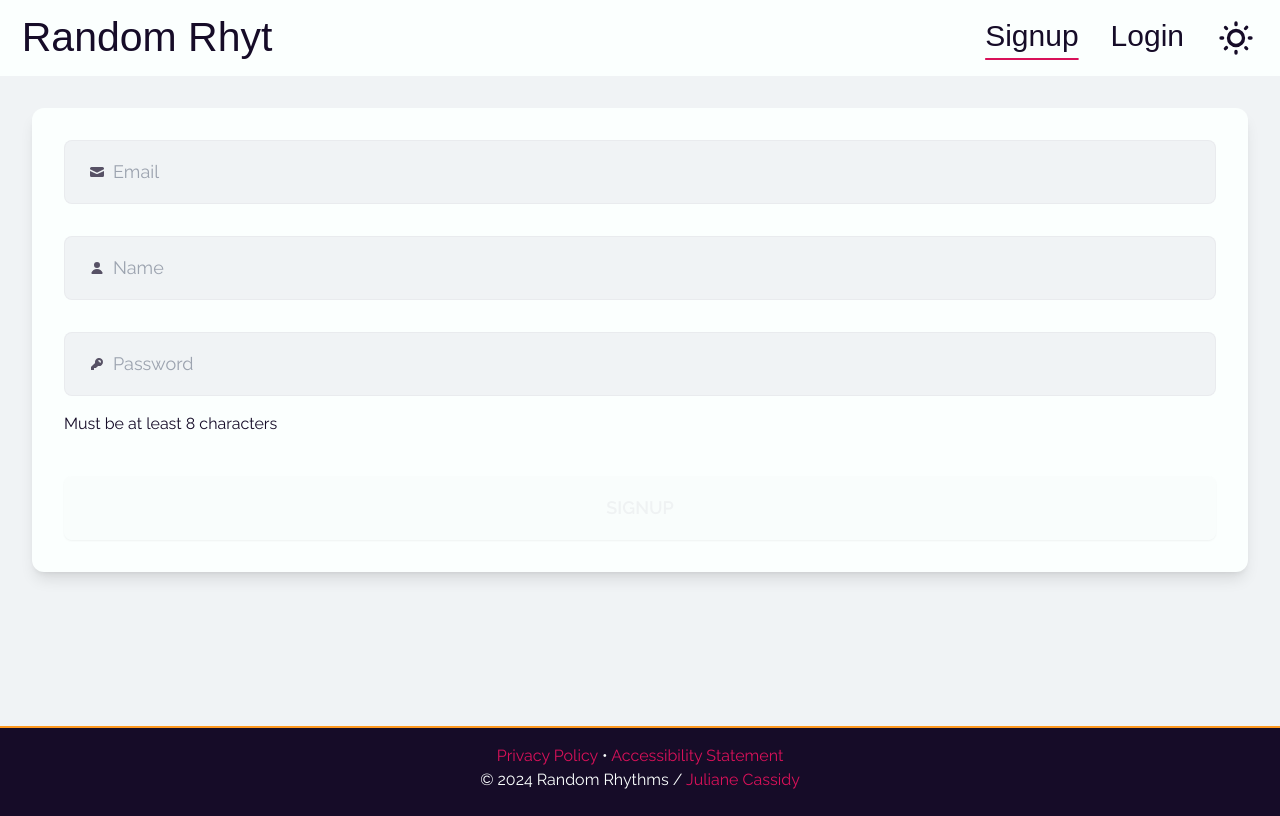
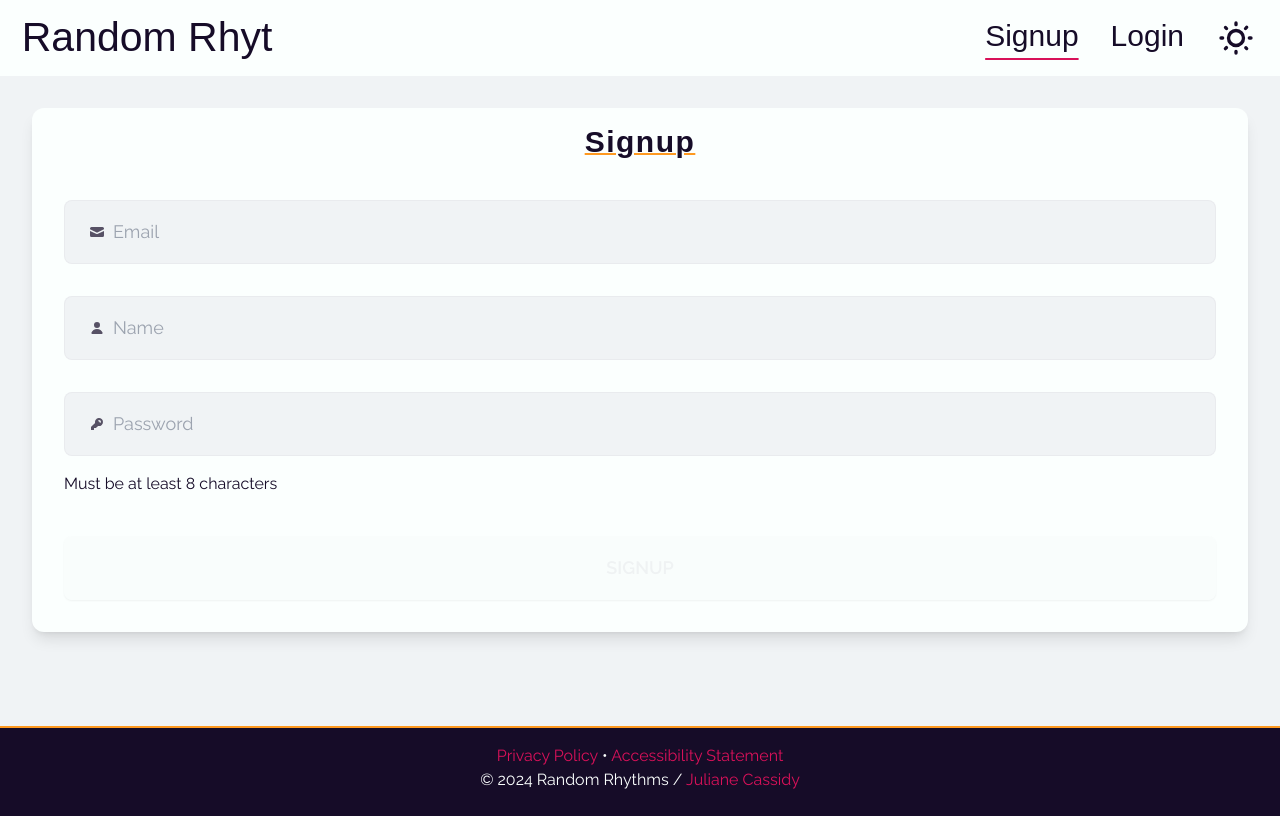
Before and after one commit to julianecassidy/randomrhythms, a React (Vite) app: page /signup in a window 1280 px wide. Built offline with nearby package versions, Linux system fonts and the light colour scheme; a web font is replaced by a local one.

Commit message:
add titles to user forms

```diff
--- a/src/users/Login.tsx
+++ b/src/users/Login.tsx
@@ -68,6 +68,9 @@ function Login({ login }: LoginProps) {
 
     return (
         <div id="Login" className="mx-8 mt-8 mb-32 bg-base-200 rounded-xl shadow-lg">
+            <h2 className="pt-4 text-center underline decoration-accent decoration-2">
+                Login
+            </h2>
             <form
                 id="Login-form"
                 className="flex flex-wrap justify-center gap-8 p-8"
--- a/src/users/Signup.tsx
+++ b/src/users/Signup.tsx
@@ -75,6 +75,9 @@ function Signup({ signup }: SignupProps) {
 
     return (
         <div id="Signup" className="mx-8 mt-8 mb-32 bg-base-200 rounded-xl shadow-lg">
+            <h2 className="pt-4 text-center underline decoration-accent decoration-2">
+                Signup
+            </h2>
             <form
                 id="Signup-form"
                 className="flex flex-wrap justify-center gap-8 p-8"
```
